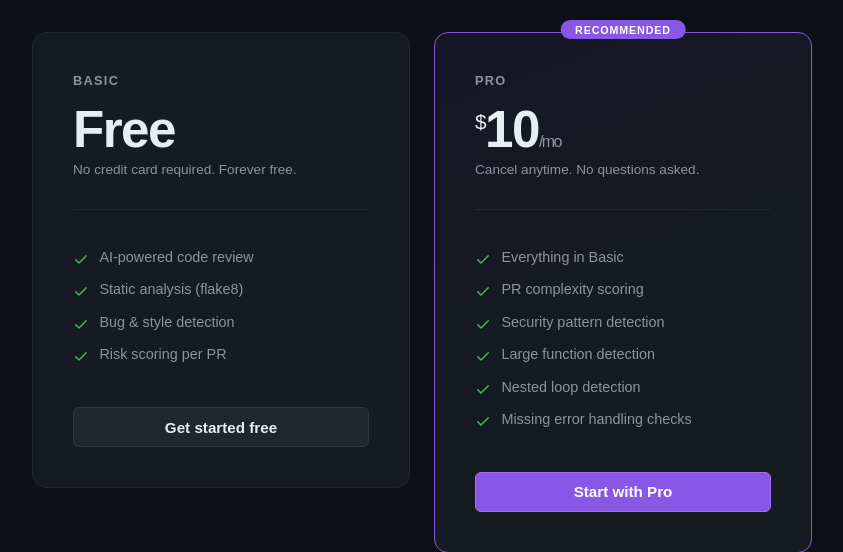
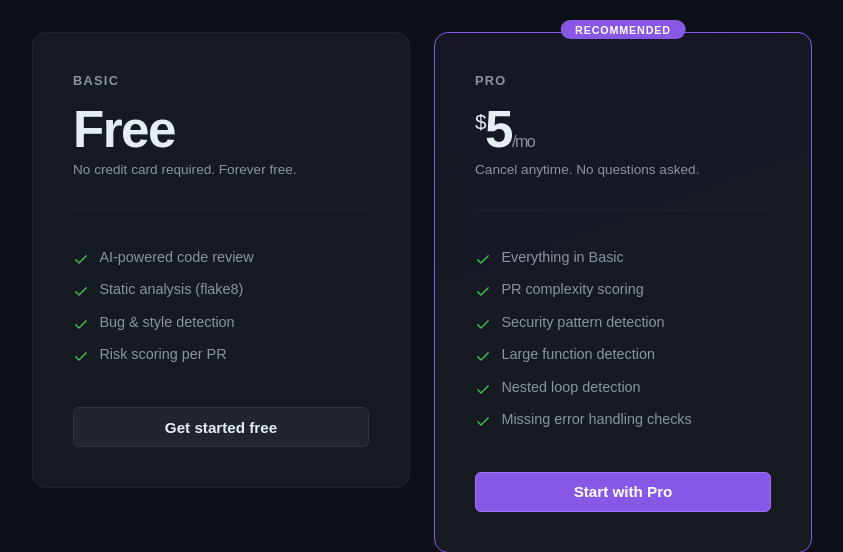
Before and after one commit to geekgod382/AutoPR_Reviewer, a FastAPI app: template app/templates/landing.html in a window 1280 px wide. Shown: the part 1996-2548 px from the top of the page, without its empty margins (218-1061 px from the left). Run offline with FastAPI, Linux system fonts and the light colour scheme; the template is opened without the code that fills it, so the values that code supplies are empty; parts of the project's set-up code (start-up, migrations or seed data) failed here and were passed over.

Commit message:
i reduced the price of pro plan 😭

```diff
--- a/app/templates/landing.html
+++ b/app/templates/landing.html
@@ -469,7 +469,7 @@
             <div class="plan-card plan-card-pro fu">
                 <span class="plan-rec">Recommended</span>
                 <div class="plan-name">Pro</div>
-                <div class="plan-price"><sup>$</sup>10<span>/mo</span></div>
+                <div class="plan-price"><sup>$</sup>5<span>/mo</span></div>
                 <div class="plan-note">Cancel anytime. No questions asked.</div>
                 <ul class="plan-feats">
                     <li>Everything in Basic</li>
--- a/app/templates/setup.html
+++ b/app/templates/setup.html
@@ -61,7 +61,7 @@
     <div class="card plan-option plan-option-pro">
         <span class="plan-badge-recommended">Recommended</span>
         <h2>Pro 💎</h2>
-        <div class="price">$10<span style="font-size: 0.9rem; font-weight: 400;">/mo</span></div>
+        <div class="price">$5<span style="font-size: 0.9rem; font-weight: 400;">/mo</span></div>
         <div class="price-sub">Cancel anytime</div>
         <ul>
             <li>Everything in Basic</li>
```
Also changed, not shown: README.md.
